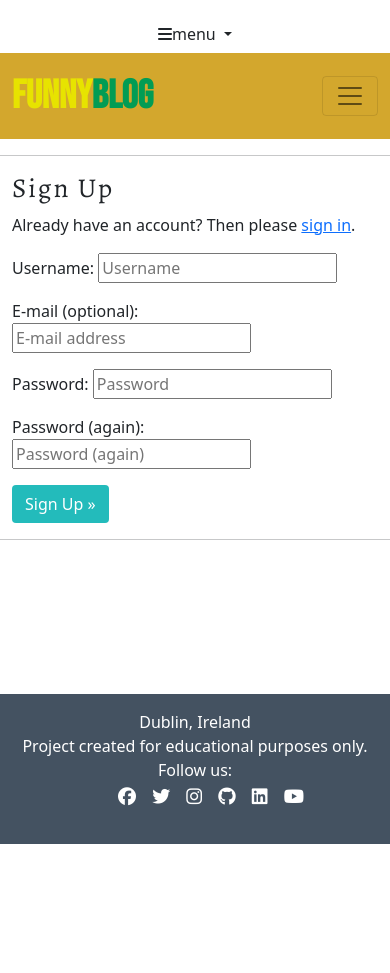
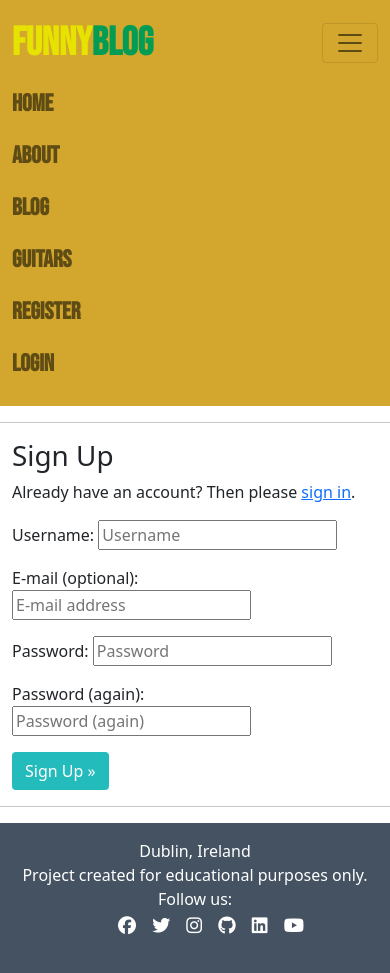
Before and after one commit to sbnn3/funny_blog, a Django app: page /accounts/signup/ in a window 390 px wide, after a click that opens the changed part. Before the commit the page ends 844 px from the top, so only its background shows below. Run offline with Django 3.2, Linux system fonts and the light colour scheme; some libraries are stand-ins or nearby versions.

Commit message:
Tried different things to make the upper level bar lit bit more larger for mobile phones

```diff
--- a/static/css/style.css
+++ b/static/css/style.css
@@ -153,25 +153,6 @@ nav {
     background-color: #d3a72d;
 }
 
-.navbar-nav, .navbar-centre {
-    position: absolute;
-    left: 50%;
-    transform: translateX(-50%);
-}
-
-.play_mobile {
-    display: none;
-}
-
-.menu-btn-ctn {
-    text-align: center;
-    padding-top: 15px;
-}
-
-.menu-btn-ctn li {
-    text-align: center;
-}
-
 .new-submission {
     justify-content: center;
     text-align: center;
@@ -250,52 +231,8 @@ nav {
     border: none;
 }
 
-/* LARGE SCREENS */
-@media screen and (max-width:1200px) {
-    .nav {
-        padding: 5px 40px;
-    }
-
-    .main_image {
-        background-position-y: -420px;
+@media screen and (max-width: 700px) {
+    textarea {
+        width: 75%;
     }
 }
-
-/* MEDIUM SCREENS: LAPTOPS AND TABLETS */
-
-@media screen and (max-width:950px) {
-    h1 {
-        font-family: Alegreya, sans-serif;
-        font-weight: 800px;
-        letter-spacing: 2px;
-        font-size: 2em;
-    }
-
-    h3 {
-        font-size: large;
-    }
-
-    /* NAVBAR */
-
-    .nav {
-        font-size: large;
-        padding: 5px 38px;
-    }
-
-    /* MAIN IMAGE */
-
-    .main_image img {
-        top: -325px;
-    }
-}
-
-/* SMALL SCREENS: MOBILE DEVICES */
-@media screen and (max-width: 480px) {
-    h1 {
-        font-size: 1.7em;
-    }
-
-    .play_mobile {
-        display: block;
-    }
-}
--- a/templates/base.html
+++ b/templates/base.html
@@ -20,49 +20,17 @@
 
 <body class="d-flex flex-column h-100 main-bg">
 <header>
-    <!--MOBILE VIEW NAVBAR-->
-    <div class="dropdown-center play_mobile menu-btn-ctn">
-        <button class="btn btn-two dropdown-toggle menu-button" type="button" id="dropdownCenterBtn" data-bs-toggle="dropdown" aria-expanded="false" >
-            <i class="fa-solid fa-bars"></i>menu
-        </button>
-        <ul class="dropdown-menu" aria-labelledby="dropdownCenterBtn">
-            <li>
-                <a href="{% url 'home' %}" class="nav-bar">Home</a>
-            </li>
-            <li>
-                <a href="#" class="nav-bar">About</a>
-            </li>
-            <li>
-                <a href="{% url 'blog' %}" class="nav-bar">Blog</a>
-            </li>
-            <li>
-                <a href="{% url 'guitars' %}" class="nav-bar">Guitars</a>
-            </li>
-
-            {% if user.is_authenticated %}
-            <li>
-                <a class="nav-bar" href="{% url 'account_logout' %}">Logout</a>
-            </li>
-            {% else %}
-            <li>
-                <a class="nav-bar" href="{% url 'account_login' %}">Login/Sign Up</a>
-            </li>
-            {% endif %}
-        </ul>
-    </div>
-
-
     <nav class="navbar navbar-expand-lg navbar-light">
         <div class="container-fluid">
             <a class="navbar-brand" href="{% url 'home' %}"><span class="brand">Funny<span class="red-o">Blog</span></a>
-            <button class="navbar-toggler" type="button" data-bs-toggle="collapse" data-bs-target="#navbarText"
-                aria-controls="navbarText" aria-expanded="false" aria-label="Toggle navigation">
+            <button class="navbar-toggler" type="button" data-bs-toggle="collapse" data-bs-target="#navbarText" aria-controls="navbarText" aria-expanded="false" aria-label="Toggle navigation">
                 <span class="navbar-toggler-icon"></span>
               </button>
-              <div class="collapse navbar-collapse" id="navbarScroll">
-                <ul class="navbar-nav me-auto my-2 my-lg-0 navbar-nav-scroll navbar-nav navbar-centre" style="--bs-scroll-height: 100px;">
+
+              <div class="collapse navbar-collapse" id="navbarText">
+                <ul class="navbar-nav me-auto mb-2 mb-lg-0">
                     <li class="nav-item">
-                    <a class="nav-link active" aria-current="page" href="{% url 'home' %}">Home</a>
+                        <a class="nav-link" aria-current="page" href="{% url 'home' %}">Home</a>
                     </li>
                     <li class="nav-item">
                         <a class="nav-link" href="{% url 'about' %}">About</a>
```
Lines whose indentation alone changed are shown as unchanged.
